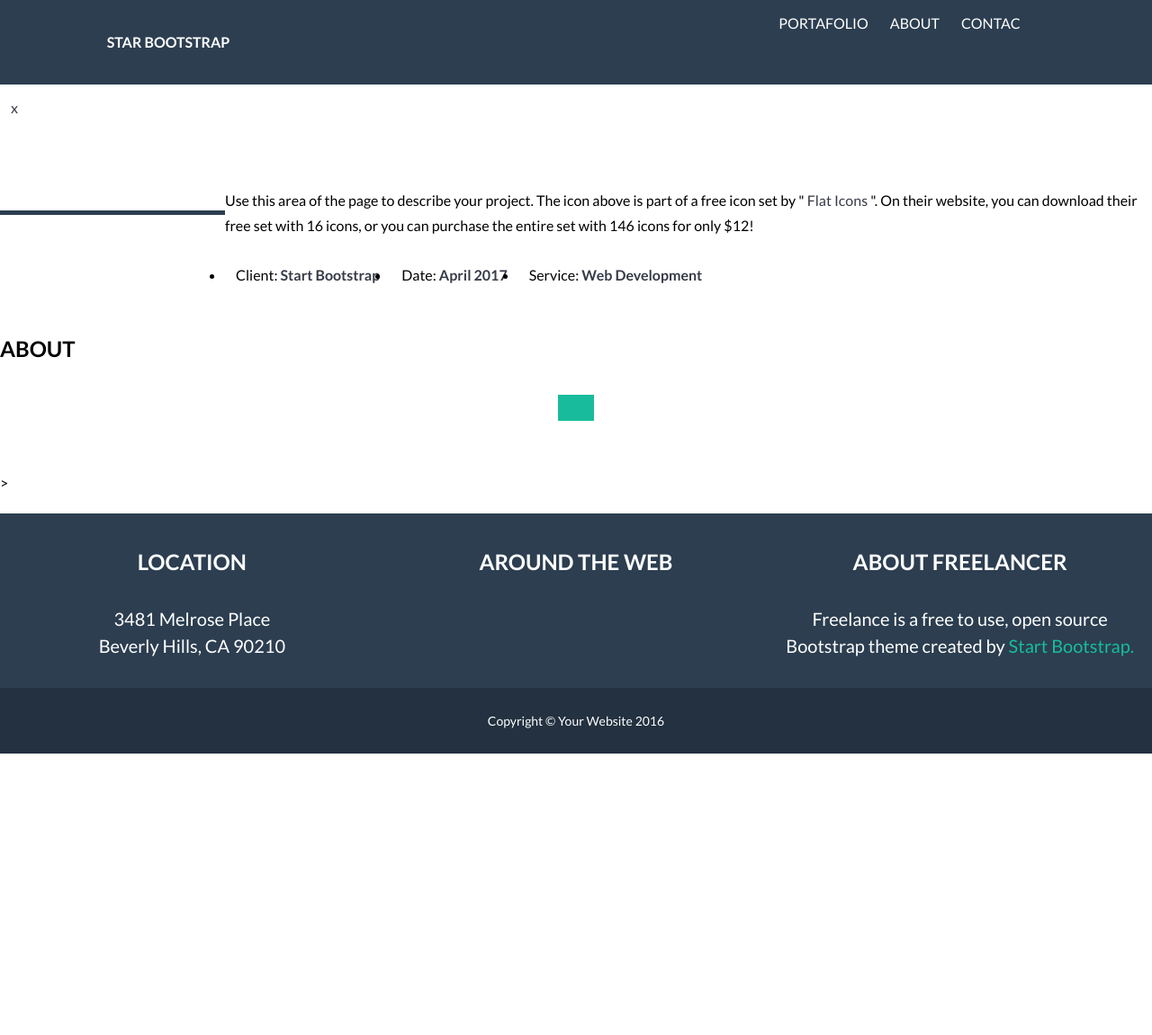
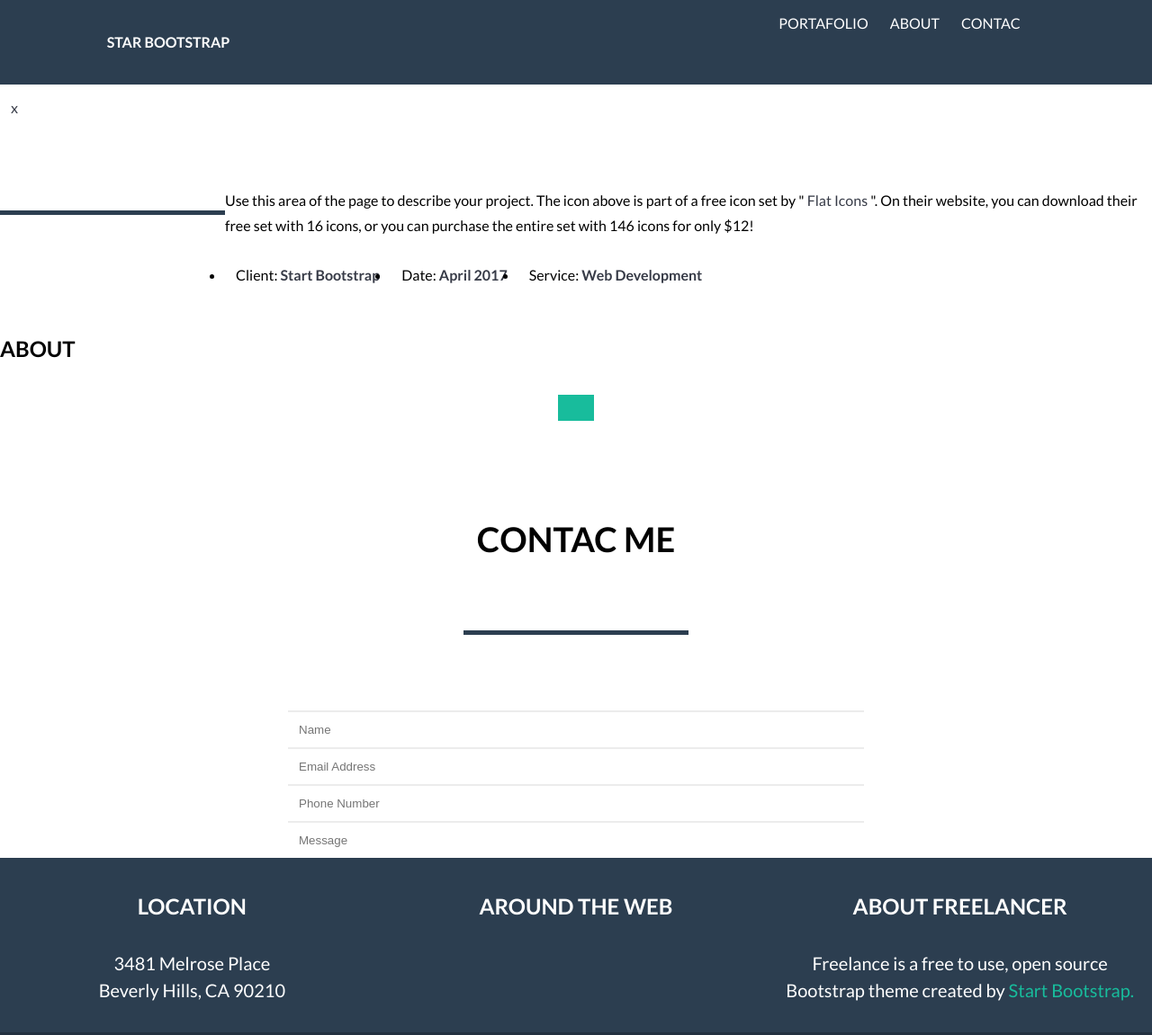
Before and after one commit to Nallelyht/freelancer-colaborativo, a plain HTML site: page index.html in a window 1280 px wide. Shown: the top 1151 px of the page at 90% size. Before the commit the page ends 838 px from the top, so only its background shows below. Drawn offline with Linux system fonts and the light colour scheme.

Commit message:
metiendo en grid formulario

```diff
--- a/css/common.css
+++ b/css/common.css
@@ -144,3 +144,7 @@ a:hover {
 .text-uppercase {
   text-transform: uppercase;
 }
+
+.text-align{
+  text-align: center;
+}
--- a/css/main.css
+++ b/css/main.css
@@ -45,7 +45,18 @@ nav a{
  color:white;
 }
 
-
+/* Contact-me*/
+#contact-me h2 {
+   text-align: center;
+   font-size: 38px;
+}
+input{
+  display: block;
+  border-left: none;
+  border-right: none;
+  border-bottom: none;
+  border-color: rgb(244,245,246,.2);
+}
 
 /*footer*/
 footer{
--- a/index.html
+++ b/index.html
@@ -72,11 +72,49 @@
 				<h2>ABOUT</h2>
 				<hr class="star-light">
 			</section>
-    </section>>
+    </section>
 	<section id="contact-me"> <!--Alexis y Amalia -->
-			<section>
-					<h2></h2>
-			</section>
+			<section id="contact-me"> <!--Alexis y Amalia -->
+          <section class="container">
+            <section class="row">
+              <h2 class="col-12">CONTAC ME</h2>
+            </section>
+            <section>
+              <section>
+              <hr class="star-primary">
+              </section>
+            <form action="index.html" method="post">
+              <section class="row">
+              <section class="col-3">
+              </section>
+              <input class="col-6" type="text" name="" value="" placeholder="Name">
+              <section class="col-3">
+              </section>
+              </section>
+              <section class="row">
+                <section class="col-3">
+                </section>
+              <input class="col-6" type="text" name="" value="" placeholder="Email Address">
+              <section class="col-3">
+              </section>
+              </section>
+              <section class="row">
+                <section class="col-3">
+                </section>
+              <input class="col-6" type="text" name="" value="" placeholder="Phone Number">
+              <section class="col-3">
+              </section>
+              </section>
+              <section class="row">
+                <section class="col-3">
+                </section>
+              <input class="col-6" type="text" name="" value="" placeholder="Message">
+              <section class="col-3">
+              </section>
+              </section>
+            </form>
+          </section>
+      </section>
 	</section>
 	<footer class="container"> <!-- Nash -->
 		<div class="row">
```
